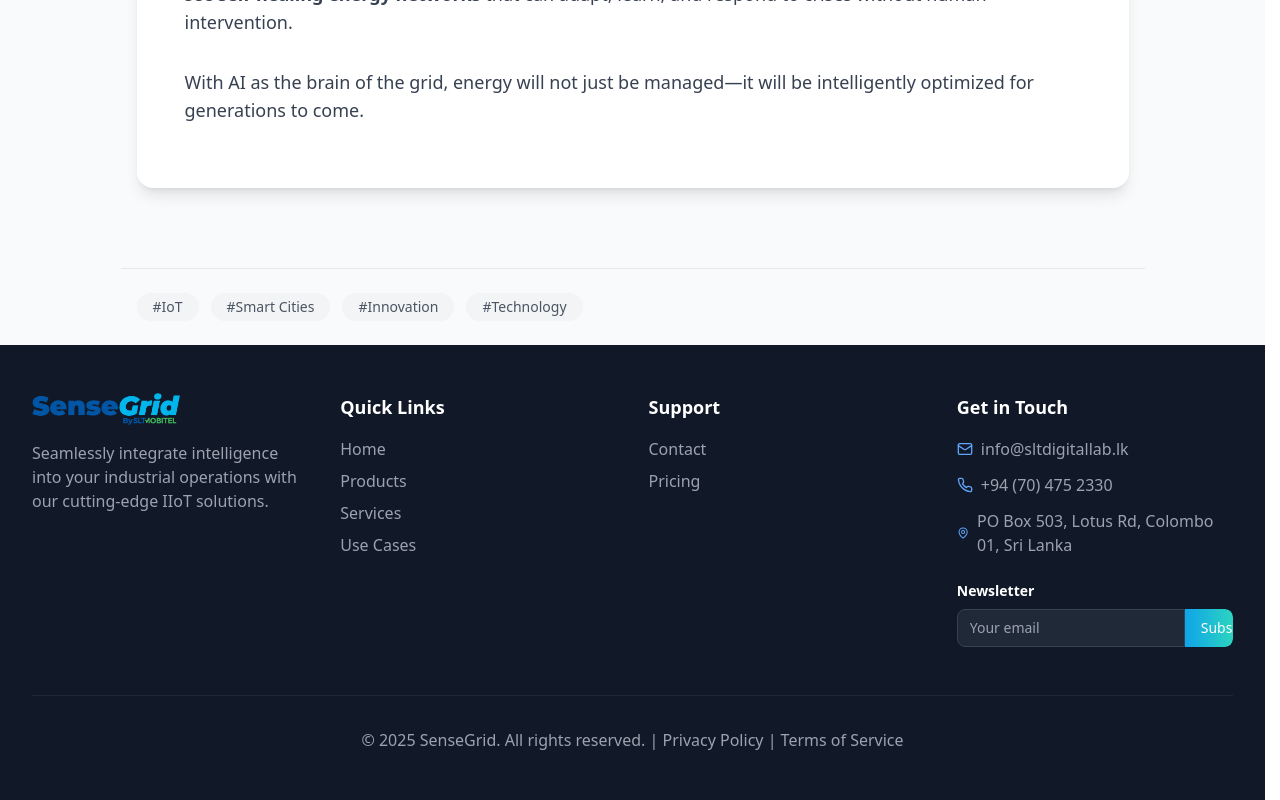
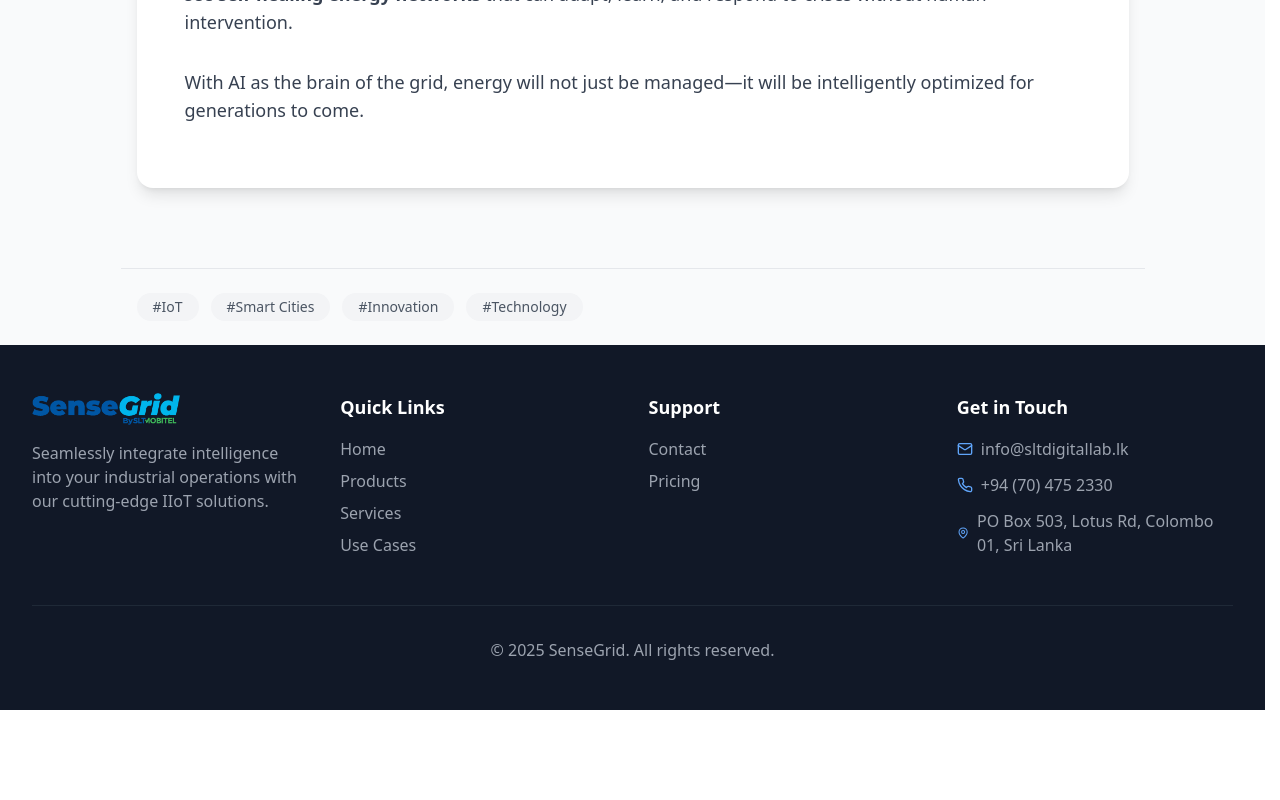
Before and after one commit to IsuruMDasanayake/SenseGridN, a React (Vite) app: page /blog/ai-powered-energy in a window 1280 px wide. Shown: the part 2795-3595 px from the top of the page. After the commit the page ends 3505 px from the top, so only its background shows below. Built offline with nearby package versions, Linux system fonts and the light colour scheme.

Commit message:
footer updated

```diff
--- a/src/components/Footer.jsx
+++ b/src/components/Footer.jsx
@@ -147,7 +147,7 @@ const Footer = () => {
             </ul>
 
             {/* Newsletter */}
-            <div className="mt-6">
+            {/* <div className="mt-6">
               <h4 className="text-sm font-semibold mb-2">Newsletter</h4>
               <div className="flex">
                 <input
@@ -156,24 +156,24 @@ const Footer = () => {
                   className="flex-1 px-3 py-2 bg-gray-800 border border-gray-700 rounded-l-lg focus:outline-none focus:border-blue-500 text-sm"
                 />
                 <button className="relative px-4 py-2 text-sm font-medium text-white rounded-r-lg overflow-hidden group">
-                  {/* Gradient Background */}
+
                   <span
                     className="absolute inset-0 bg-gradient-to-r from-sky-500 via-teal-400 to-sky-500
                    bg-[length:200%_100%] bg-[position:var(--x,0)_0]
                    transition-all duration-500 group-hover:[--x:100%] rounded-r-lg"
                   ></span>
 
-                  {/* Button Text */}
+
                   <span className="relative z-10">Subscribe</span>
                 </button>
               </div>
-            </div>
+            </div> */}
           </div>
         </div>
 
         <div className="border-t border-gray-800 mt-12 pt-8 text-center text-gray-400">
           <p>
-            &copy; 2025 SenseGrid. All rights reserved. | Privacy Policy | Terms of Service
+            &copy; 2025 SenseGrid. All rights reserved.
           </p>
         </div>
       </div>
```
